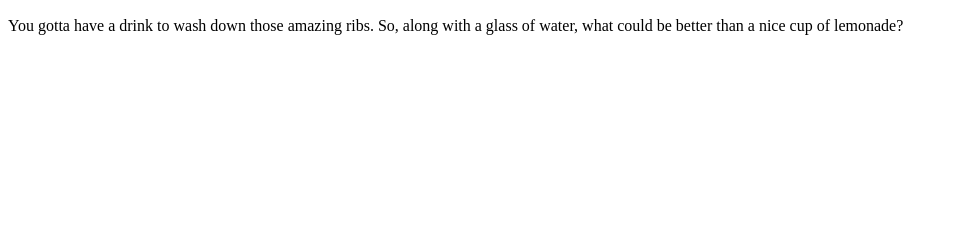
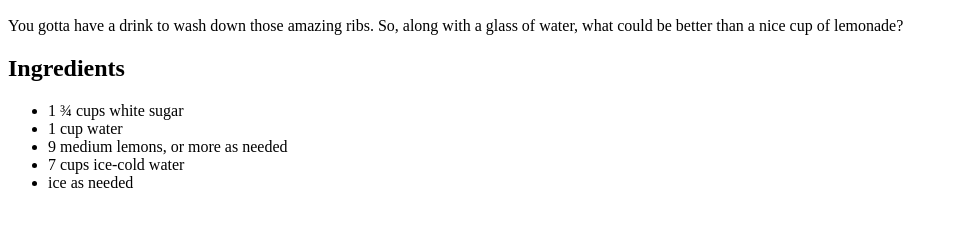
Before and after one commit to modamo-gh/odin-recipes, a plain HTML site: page recipes/lemonade.html in a window 1280 px wide. Shown: the part 434-660 px from the top of the page, without its empty margins (0-958 px from the left). Drawn offline with Linux system fonts and the light colour scheme.

Commit message:
Add ingredients section

```diff
--- a/recipes/lemonade.html
+++ b/recipes/lemonade.html
@@ -10,5 +10,14 @@
 
         <h2>Description</h2>
         <p>You gotta have a drink to wash down those amazing ribs. So, along with a glass of water, what could be better than a nice cup of lemonade?</p>
+
+        <h2>Ingredients</h2>
+        <ul>
+            <li>1 ¾ cups white sugar</li>
+            <li>1 cup water</li>
+            <li>9 medium lemons, or more as needed</li>
+            <li>7 cups ice-cold water</li>
+            <li>ice as needed</li>
+        </ul>
     </body>
 </html>
```
